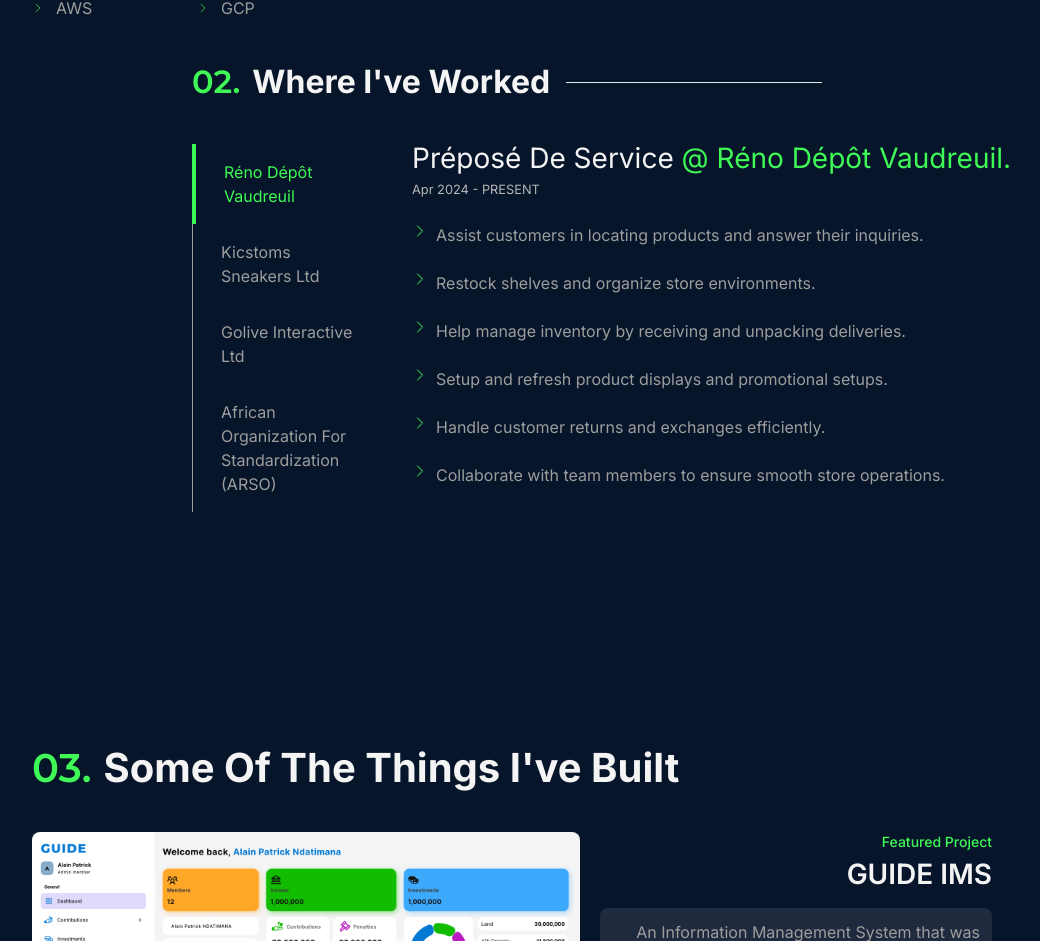
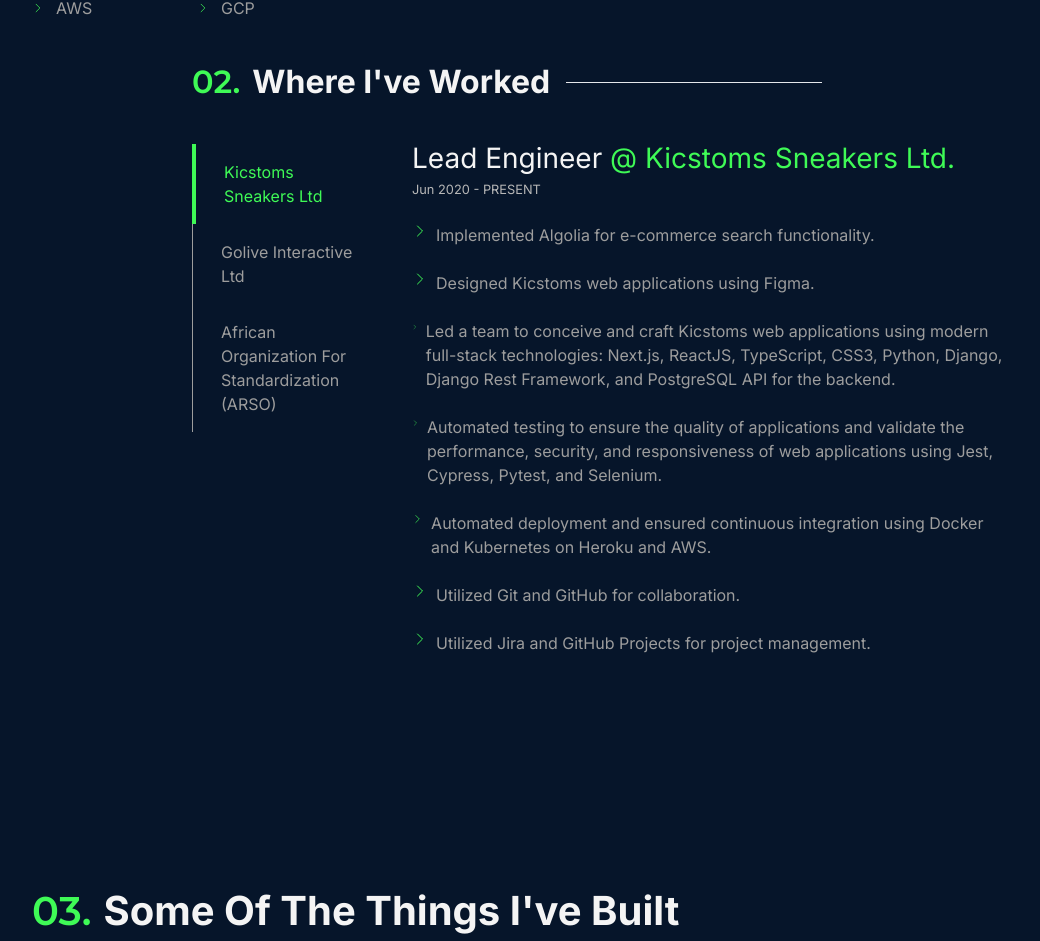
Before and after one commit to Richy-irad/portfolio, a Next.js app: page / in a window 1280 px wide. Shown: the part 1592-2533 px from the top of the page, without its empty margins (128-1168 px from the left). Built offline with nearby package versions, Linux system fonts and the light colour scheme; a web font is replaced by a local one.

Commit message:
update achievements in work experience

```diff
--- a/src/components/experience-list.tsx
+++ b/src/components/experience-list.tsx
@@ -7,31 +7,18 @@
 
 const experiences = [
   {
-    company: "Réno Dépôt Vaudreuil",
-    role: "Préposé de Service",
-    start: "apr 2024",
-    end: "PRESENT",
-    duties: [
-      " Assist customers in locating products and answer their inquiries.",
-      "Restock shelves and organize store environments.",
-      "Help manage inventory by receiving and unpacking deliveries.",
-      "Setup and refresh product displays and promotional setups.",
-      "Handle customer returns and exchanges efficiently.",
-      "Collaborate with team members to ensure smooth store operations.",
-    ],
-  },
-  {
     company: "kicstoms sneakers ltd",
     role: "lead engineer",
     start: "jun 2020",
     end: "PRESENT",
     duties: [
-      "Conceived and crafted visually appealing, user-centric Kicstoms web applications",
-      "Translated design blueprints into functional websites with seamless interactivity",
-      "Executed comprehensive testing procedures to validate performance, security, and responsiveness of the web applications",
-      "Undertook routine maintenance tasks and promptly addressed any technical issues for sustained website functionality",
-      "Implemented updates and enhancements to Kicstoms web applications in response to evolving requirements",
-      "Focused on optimizing website features to ensure an enhanced and technically proficient user experience",
+      "Implemented Algolia for e-commerce search functionality.",
+      "Designed Kicstoms web applications using Figma.",
+      "Led a team to conceive and craft Kicstoms web applications using modern full-stack technologies: Next.js, ReactJS, TypeScript, CSS3, Python, Django, Django Rest Framework, and PostgreSQL API for the backend.",
+      "Automated testing to ensure the quality of applications and validate the performance, security, and responsiveness of web applications using Jest, Cypress, Pytest, and Selenium.",
+      "Automated deployment and ensured continuous integration using Docker and Kubernetes on Heroku and AWS.",
+      "Utilized Git and GitHub for collaboration.",
+      "Utilized Jira and GitHub Projects for project management.",
     ],
   },
   {
@@ -40,12 +27,10 @@
     start: "feb 2020",
     end: "may 2020",
     duties: [
-      "Developed and oversaw WordPress web applications for clients, ensuring they stayed online, content remained current, and performance stayed reliable",
-      "Crafted and maintained WordPress-based web applications, guaranteeing consistent uptime, regular content updates, and optimal performance for clients",
-      "Specialized in creating and managing WordPress web applications, with a focus on maintaining uptime, updating content, and ensuring reliable performance",
-      "Took charge of designing and handling WordPress web apps, prioritizing uptime, content freshness, and steady performance for clients",
-      "Managed the entire lifecycle of WordPress web applications, emphasizing continuous uptime, timely content updates, and reliable performance",
-      "Created and maintained WordPress-based web applications for clients, with a dedicated commitment to sustained uptime, content currency, and dependable performance",
+      "Contributed to design concepts through Figma.",
+      "Integrated content management systems such as Sanity, Wagtail, and WordPress to ensure content updates for clients’ websites.",
+      "Collaborated with team members to develop custom CMS solutions based on clients's needs, using Python and Django.",
+      "Collaborated with team members to design and implement visually appealing web applications, utilizing modern frontend technologies such as React.js, TypeScript, and Bootstrap CSS.",
     ],
   },
   {
@@ -54,12 +39,9 @@
     start: "sep 2019",
     end: "dec 2019",
     duties: [
-      "Oversaw and managed a range of ICT equipment within the ARSO DISNET and IT framework",
-      "Administered servers and workstations to ensure seamless functionality and performance",
-      "Coordinated and executed updates for IT software, ensuring systems were current and secure",
-      "Played a pivotal role in maintaining and troubleshooting various components of the IT infrastructure",
-      "Facilitated website updates to keep content relevant and ensure optimal user experience",
-      "Collaborated with teams to implement IT solutions and enhance overall efficiency within the organization",
+      "Collaborated with the team to maintain the organization’s website and web resources using Git.",
+      "Developed features for the organization’s website in Node.js.",
+      "Implemented bug tracking and reporting procedures through Jira and applied fixes.",
     ],
   },
 ];
```
Also changed, not shown: 1 other file (tests, documents, lock files or other folders).
